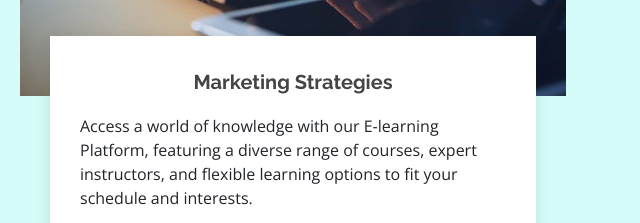
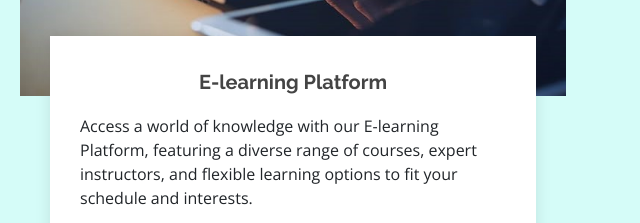
Before and after one commit to crazymix26/EdTech-Innovation-Hub, a plain HTML site: page events.html in a window 1280 px wide. Shown: the part 1390-1613 px from the top of the page, 632-1272 px from the left. Drawn offline with nearby package versions, Linux system fonts and the light colour scheme.

Commit message:
Add files via upload

```diff
--- a/events.html
+++ b/events.html
@@ -136,7 +136,7 @@
                 <img src="assets/img/marketing-strategies.jpg" alt="...">
               </div>
               <div class="card-body">
-                <h5 class="card-title"><a href="">Marketing Strategies</a></h5>
+                <h5 class="card-title"><a href="">E-learning Platform</a></h5>
                 <p class="card-text">Access a world of knowledge with our E-learning Platform, featuring a diverse range of courses, expert instructors, and flexible learning options to fit your schedule and interests.</p>
                 <a href="https://moodle.org/" class="btn btn-primary">Proceed</a>
               </div>
```
